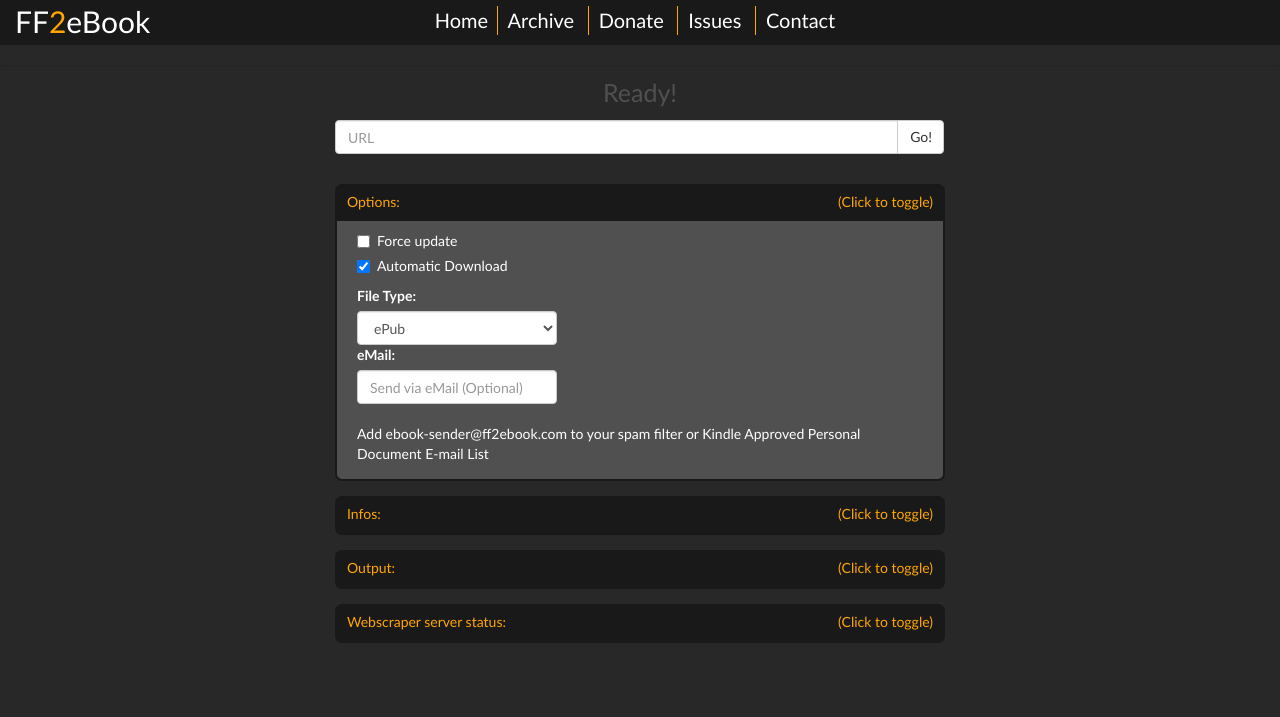
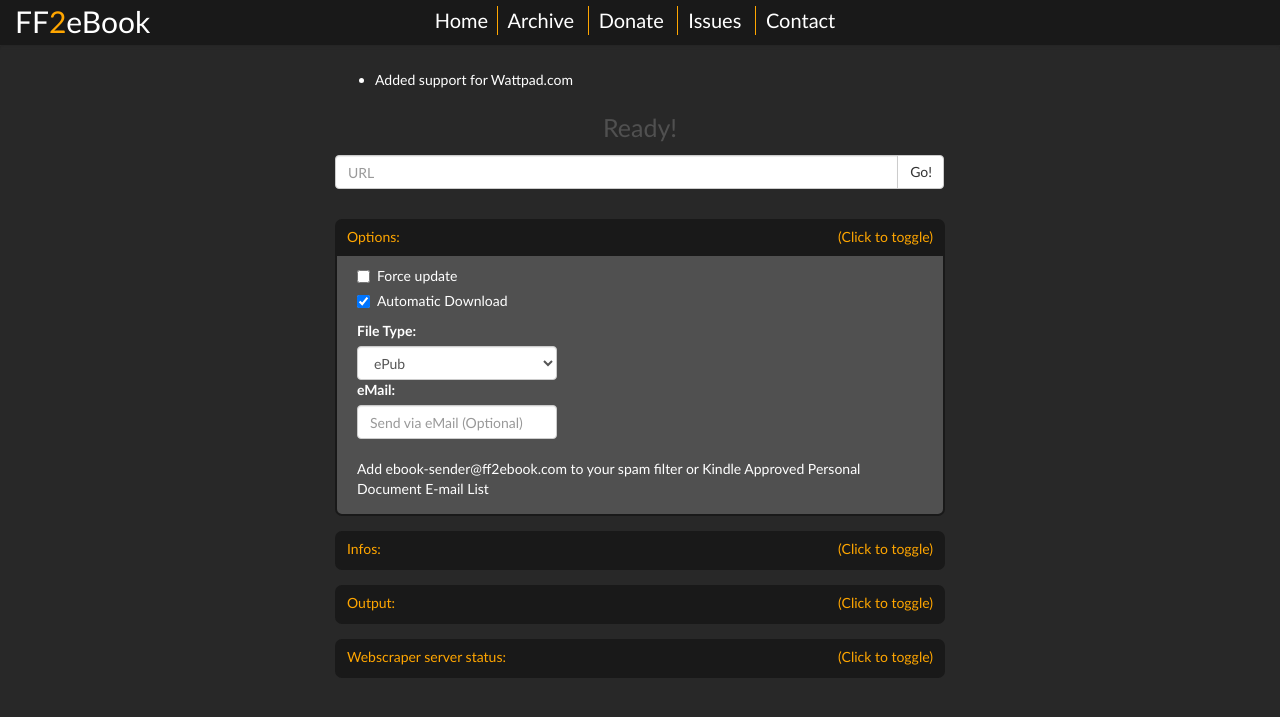
Before and after one commit to p0ody/ff2ebook, a PHP site: page / in a window 1280 px wide. Shown: the top 717 px of the page. Run offline with PHP 8.4, Linux system fonts and the light colour scheme; data that the repository does not hold is empty.

Commit message:
Fixed some CSS and added news for wattpad

```diff
--- a/default.css
+++ b/default.css
@@ -203,7 +203,7 @@ body
     color: #505050;
     font-size: 25px;
     text-align: center;
-    margin-top: 5px;
+    margin-top: 10px;
     margin-bottom: 10px;
 }
 
@@ -376,6 +376,6 @@ tr:focus
     color: #FFA600;
 }
 
-.menu-bar {
-    margin-bottom: 20px;
+.news {
+	margin-top: 10px;
 }
--- a/index.php
+++ b/index.php
@@ -24,13 +24,13 @@
 			</div>
 		</div>
 
-		<!-- <div class="row">
+		<div class="row">
             <div class="col-xs-12 news col-md-offset-3 col-md-6">
                 <ul class="news">
-                    <li></li>
+                    <li>Added support for Wattpad.com</li>
                 </ul>
             </div>
-        </div> -->
+        </div>
 
 		<div id="status-area" class="row">
 			<div class="col-xs-12">
```
